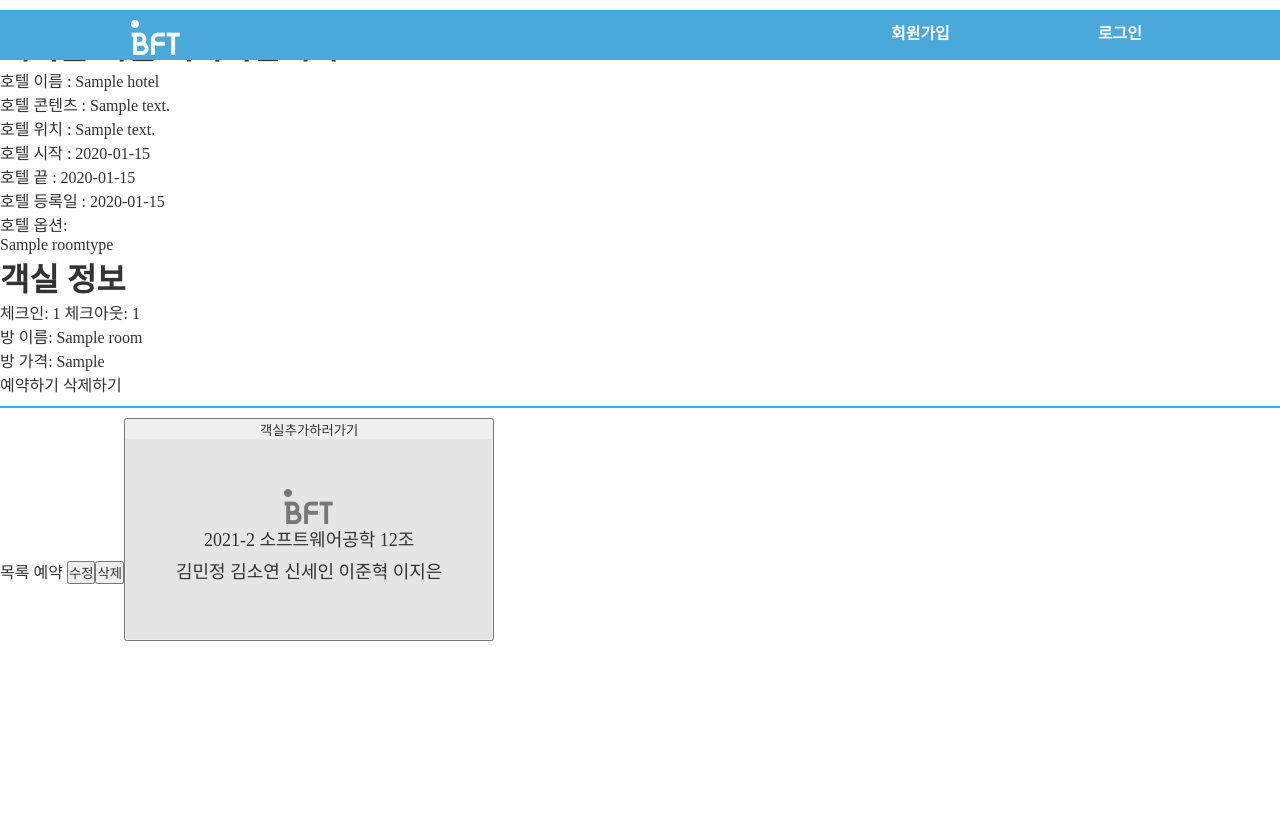
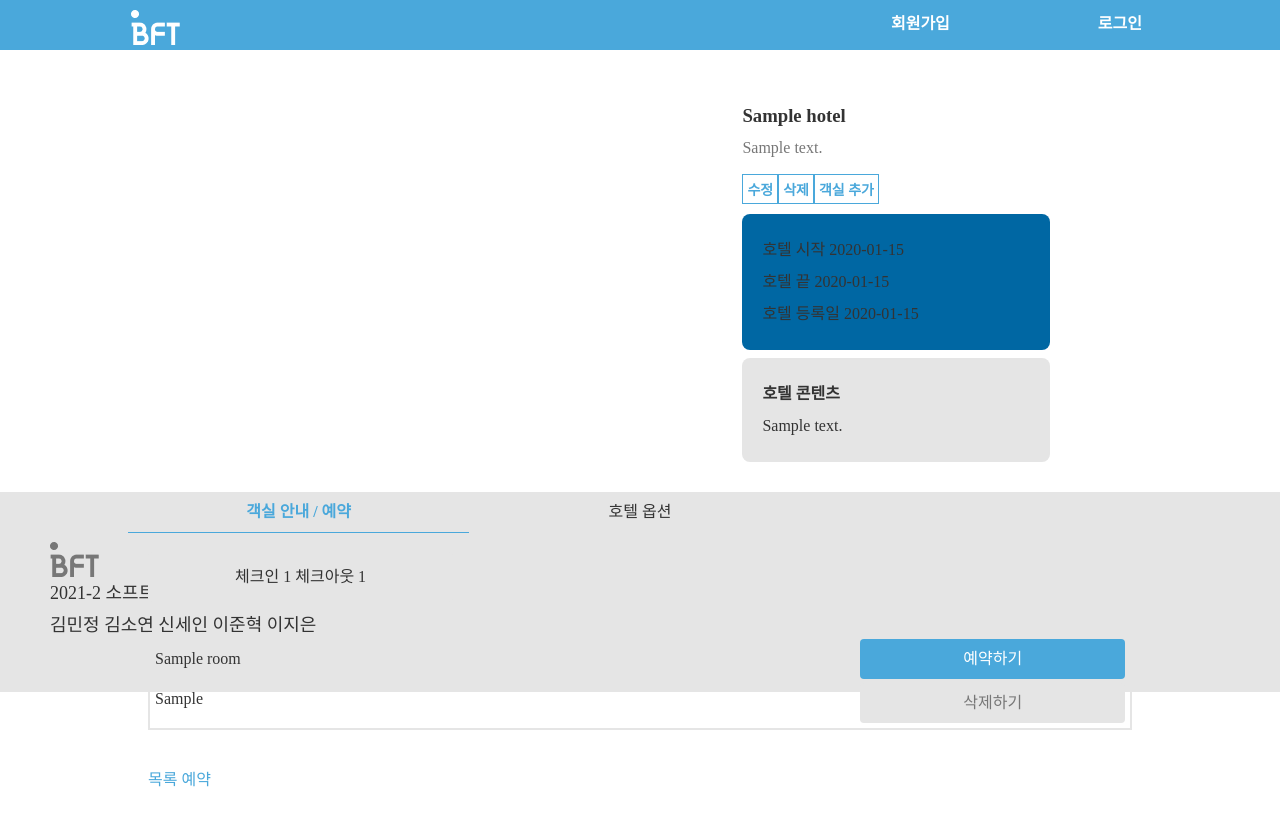
Before and after one commit to soyeonnnb/se-12, a Django app: page /hotels/1/1/1/ in a window 1280 px wide. Before the commit the page ends 641 px from the top, so only its background shows below. Run offline with Django 3.2, Linux system fonts and the light colour scheme; tables that the repository leaves empty hold one stand-in row (values such as "Sample post"); some libraries are stand-ins or nearby versions; some web fonts are replaced.

Commit message:
added style to viewhotel

```diff
--- a/bftour/static/style.css
+++ b/bftour/static/style.css
@@ -430,3 +430,269 @@ input[type='file']:hover {
     border-radius: 8px;
     margin-top: 10px;
 }
+
+.pay-container {
+    padding: 50px;
+    padding-top:100px;
+    width: 75%;
+    margin: auto;
+}
+
+.view-container {
+    width: 50%;
+    float: left;
+}
+
+.payment-container {
+    background-color: #e5e5e5;
+    width: 40%;
+    float: right;
+    padding: 20px;
+}
+
+.form-check-label{
+    color: #777777;
+    font-size: 14px;
+}
+
+.customer-info {
+    background-color: #e5e5e5;
+    padding: 5px;
+    width:500px;
+    margin-bottom: 30px;
+    border-radius: 4px;
+}
+
+.room-info span{
+    color: #777777;
+    font-weight: 700;
+    float: left;
+    width: 50%;
+}
+
+.bil-hr {
+    background-color: #777777;
+    border: none;
+    height: 1px;
+    margin-top: 40px;
+    margin-bottom: 40px;
+}
+
+.total-container h3{
+    font-weight: 400;
+    font-size: 20px;
+}
+
+.total-price {
+    color: #4AA8DB;
+    font-weight: 900;
+    font-size: 24px;
+}
+
+#pay-button {
+    background-color: #4AA8DB;
+    width: 100%;
+    border: none;
+    color: #fff;
+    padding: 10px;
+    font-size: 18px;
+    font-weight: 700;
+    border-radius: 8px;
+    margin-top: 10px;
+}
+
+.hotel-info-container {
+    padding-top: 100px;
+    margin: auto;
+    display: flex;
+    width: 80%;
+}
+
+.hotel-img-container {
+    width: 60%;
+    float: left;
+}
+
+.hotel-content-container {
+    float: right;
+    width:30%;
+    line-height: 2rem;
+}
+
+.hotel-address {
+    color: #777777;
+}
+
+.hotel-date {
+    background: #0067A3;
+    color: #fff;
+    padding: 20px;
+    border-radius: 8px;
+}
+
+.hotel-contents {
+    background-color: #e5e5e5;
+    padding: 20px;
+    border-radius: 8px;
+    margin-top: 8px;
+}
+
+.room-container {
+    width: 80%;
+    margin: auto;
+}
+
+.room-container ul li{
+    display:  inline-block;
+    width:33.33%;
+    float:left;
+    text-align:center;
+    background :#f9f9f9;
+    line-height:40px;
+  }
+
+.room-container label{
+    display:block;
+    width:100%;
+    height:40px;
+    line-height:40px;
+  }
+
+.room-container input{
+    display:none;
+}
+
+.tab-con{
+    display:none;
+    text-align:left;
+    padding: 20px;
+    position:absolute;
+    left:0; top:40px;
+    box-sizing: border-box;
+    border : 5px solid #f9f9f9;
+  }
+
+.room-container input:checked ~ label{
+    background:#ccc;
+  }
+
+.room-container input:checked ~ .tab-con{
+    display:block;
+  }
+
+  ul{list-style:none;}
+
+.tabmenu{
+  width:80%;
+  margin: auto;
+  position:relative;
+  margin-top: 30px;
+}
+.tabmenu ul li{
+  display:  inline-block;
+  width:33.33%;
+  float:left;
+  text-align:center;
+  line-height:40px;
+}
+.tabmenu label{
+  display:block;
+  width:100%;
+  height:40px;
+  line-height:40px;
+  cursor: pointer;
+}
+.tabmenu input{
+    display:none;
+}
+
+.tabCon{
+  display:none;
+  text-align:left;
+  padding: 20px;
+  position:absolute;
+  left:0; top:40px;
+  box-sizing: border-box;
+  width: 100%;
+}
+
+.tabmenu input:checked ~ label{
+    color: #4AA8DB;
+    font-weight: 700;
+    border-bottom: 1px solid #4AA8DB;
+}
+
+.tabmenu input:checked ~ .tabCon{
+  display:block;
+}
+
+.room-list {
+    border: 2px solid #e5e5e5;
+    display:flex;
+    padding: 5px;
+}
+
+.room-list p{
+    float:left;
+}
+
+.room-detail{
+    width: 80%;
+}
+
+.room-list a {
+    float: right;
+    width: 100%;
+}
+
+.check-date {
+    background-color: #e5e5e5;
+    border-radius: 4px;
+    width: 30%;
+    margin-bottom: 30px;
+    padding: 5px;
+    text-align: center;
+}
+
+.go-payment {
+   width: 30%;
+   text-align: right;
+}
+
+.reserve-hotel {
+    background: #4AA8DB;
+    color: #fff;
+    text-align:center;
+    text-decoration: none;
+    border-radius: 4px;
+    margin-bottom: 4px;
+}
+
+.remove-hotel{
+    background: #e5e5e5;
+    color: #777777;
+    text-align:center;
+    text-decoration: none;
+    border-radius: 4px;
+}
+
+.go-index {
+    padding-top: 30px;
+}
+
+.go-index a{
+    color: #4AA8DB;
+    text-decoration: none;
+}
+
+#btnMod, #btnDel{
+    margin-top: 10px;
+    margin-bottom: 10px;
+    cursor: pointer;
+    padding: 4px;
+    border: 1px solid #4AA8DB;
+    color: #4AA8DB;
+    background-color: #fff;
+    font-size: 14px;
+    font-weight: 700;
+}
--- a/bftour/templates/hotels/viewhotel.html
+++ b/bftour/templates/hotels/viewhotel.html
@@ -8,86 +8,69 @@
 </head>
 
 <body>
-
-        <hr />
-        <h1> 게시글 개별 페이지입니다</h1>
-        <p>호텔 이름 : {{hotels.title}}</p>
-        <p>호텔 콘텐츠 : {{hotels.contents}}</p>
-        <p>호텔 위치 : {{hotels.address}}</p>
-        <p>호텔 시작 : {{hotels.start_dt|date:'Y-m-d'}}</p>
-        <p>호텔 끝 : {{hotels.end_dt|date:'Y-m-d'}}</p>
-        <p>호텔 등록일 : {{hotels.reg_dt|date:'Y-m-d'}}</p>
-        <div>호텔 옵션: {% for type in hotels.type.all%}
+    <div class="hotel-info-container">
+        <div class="hotel-img-container">
+             {% if hotel.thumb_file %}
+            <img src={{hotels.thumb_file.url}} style="width:640px; height:360px" />
+             {% endif %}
+        </div>
+        <div class="hotel-content-container">
+            <h3>{{hotels.title}}</h3>
+            <p class="hotel-address">{{hotels.address}}</p>
+            <div class="modify-buttons">
+                <button type="button" id="btnMod" onclick="location.href='/hotels/update/{{hotels.id}}'">수정</a>
+                <button type="button" id="btnDel" onclick="location.href='/hotels/delete/{{hotels.id}}'">삭제</a>
+                <button type="button" id="btnMod" onclick="location.href='/rooms/makeroom/{{hotels.id}}'">객실 추가
+            </div>
+            <div class="hotel-date">
+                <p>호텔 시작 {{hotels.start_dt|date:'Y-m-d'}}</p>
+                <p>호텔 끝 {{hotels.end_dt|date:'Y-m-d'}}</p>
+                <p>호텔 등록일 {{hotels.reg_dt|date:'Y-m-d'}}</p>
+            </div>
+            <div class="hotel-contents">
+                <h4>호텔 콘텐츠</h4>
+                <p>{{hotels.contents}}</p>
+            </div>
+        </div>
+    </div>
+    <div class="tabmenu">
+        <ul>
+          <li id="tab1" class="btnCon"> <input type="radio" checked name="tabmenu" id="tabmenu1">
+            <label for="tabmenu1">객실 안내 / 예약</label>
+            <div class="tabCon">
+                <div class="check-date">
+                    <span class="check-in-date">체크인 {{check_in}}</span>
+                    <span class="check-out-date">체크아웃 {{check_out}}</span>
+                </div>
+                 {% for item in rooms %}
+                <div class="room-list">
+                    <div class="room-detail">
+                        <p>{{item.room_name}}</p>
+                        <br/>
+                        <p>{{item.price}}</p>
+                    </div>
+                    <div class="go-payment">
+                        <a class="reserve-hotel"href="{% url 'reservations:reservate' room_pk=item.pk check_in=check_in check_out=check_out %}">예약하기</a>
+                        <a class="remove-hotel" href="/rooms/deleteroom/{{item.pk}}/{{hotels.pk}}">삭제하기</a>
+                    </div>
+                </div>
+                <div class="go-index">
+                    <a href="{% url 'hotels:index' %}">목록</a>
+                    <a href="{% url 'hotels:index' %}">예약</a>
+                </div>
+                 {% endfor %}
+          </li>
+          <li id="tab2" class="btnCon"><input type="radio" name="tabmenu" id="tabmenu2">
+            <label for="tabmenu2">호텔 옵션</label>
+            <div class="tabCon" >
+                {% for type in hotels.type.all%}
                 <p>{{type}}</p>
                 {% endfor %}
-        </div>
-
-
-        {% if hotel.thumb_file %}
-        <img src={{hotels.thumb_file.url}} style="width:60px; height:60px" />
-        {% endif %}
-        <h1>객실 정보</h1>
-        <span>체크인: {{check_in}}</span>
-        <span>체크아웃: {{check_out}}</span>
-        {% for item in rooms %}
-        <p>방 이름: {{item.room_name}}</p>
-        <p>방 가격: {{item.price}}</p>
-        <a href="{% url 'reservations:reservate' room_pk=item.pk check_in=check_in check_out=check_out %}">예약하기</a>
-        <a href="/rooms/deleteroom/{{item.pk}}/{{hotels.pk}}">삭제하기</a>
-        <hr />
-        {% endfor %}
-        <!--
-        <h1>편의 시설</h1>
-        <input type="hidden" name="types[]" id="na" value="{{hotels.facility}}">
-
-        <p>
-                <li><label for="id_types_0"><input type="checkbox" name="types[]" value="1" id="id_types_0">
-                                장애인 전용 객실</label>
-
-                </li>
-                <li><label for="id_types_1"><input type="checkbox" name="types[]" value="2" id="id_types_1">
-                                장애인 전용 화장실</label>
-
-                </li>
-                <li><label for="id_types_2"><input type="checkbox" name="types[]" value="3" id="id_types_2">
-                                장애인 전용 주차구역</label>
-
-                </li>
-                <li><label for="id_types_3"><input type="checkbox" name="types[]" value="4" id="id_types_3">
-                                장애인 전용 엘레베이터</label>
-
-                </li>
-                <li><label for="id_types_4"><input type="checkbox" name="types[]" value="5" id="id_types_4">
-                                주출입구 단차 없음</label>
-
-                </li>
-                <li><label for="id_types_5"><input type="checkbox" name="types[]" value="7" id="id_types_5">
-                                휠체어 대여 가능</label>
-
-                </li>
-                <li><label for="id_types_6"><input type="checkbox" name="types[]" value="8" id="id_types_6">
-                                휠체어 사용자 접근 가능</label>
-
-                </li>
-                <li><label for="id_types_7"><input type="checkbox" name="types[]" value="9" id="id_types_7">
-                                장애인 보조기기 제공</label>
-
-                </li>
-                <li><label for="id_types_8"><input type="checkbox" name="types[]" value="10" id="id_types_8">
-                                시각 장애인 접근성</label>
-
-                </li>
-                <li><label for="id_types_9"><input type="checkbox" name="types[]" value="12" id="id_types_9">
-                                청각장애인 접근성</label>
-                </li>
-        </p>
--->
-        <a href="{% url 'hotels:index' %}">목록</a>
-        <a href="{% url 'hotels:index' %}">예약</a>
-        <button type="button" id="btnMod" onclick="location.href='/hotels/update/{{hotels.id}}'">수정
-                </a>
-                <button type="button" id="btnDel" onclick="location.href='/hotels/delete/{{hotels.id}}'">삭제</a>
-         <button type="button" id="btnMod" onclick="location.href='/rooms/makeroom/{{hotels.id}}'">객실추가하러가기
+            </div>
+          </li>
+        </ul>
+      </div>
+    </div>
 </body>
 {% endblock %}
 <script type="text/javascript">
```
